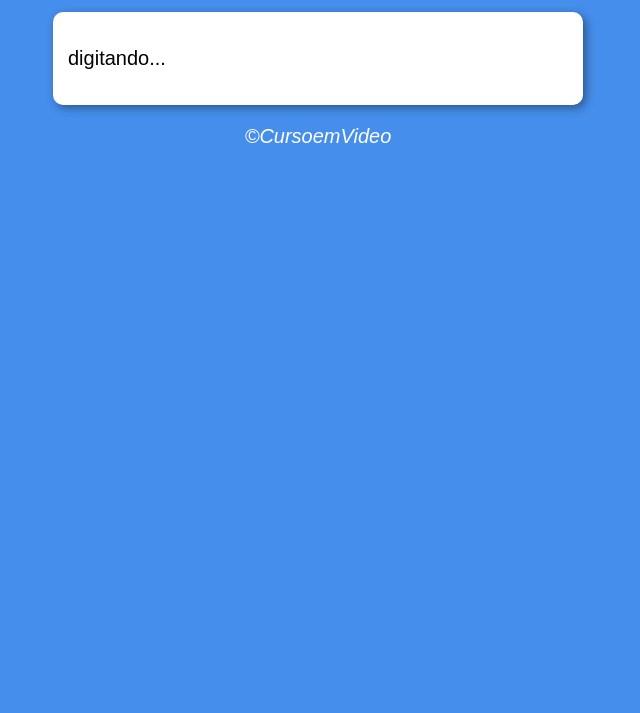
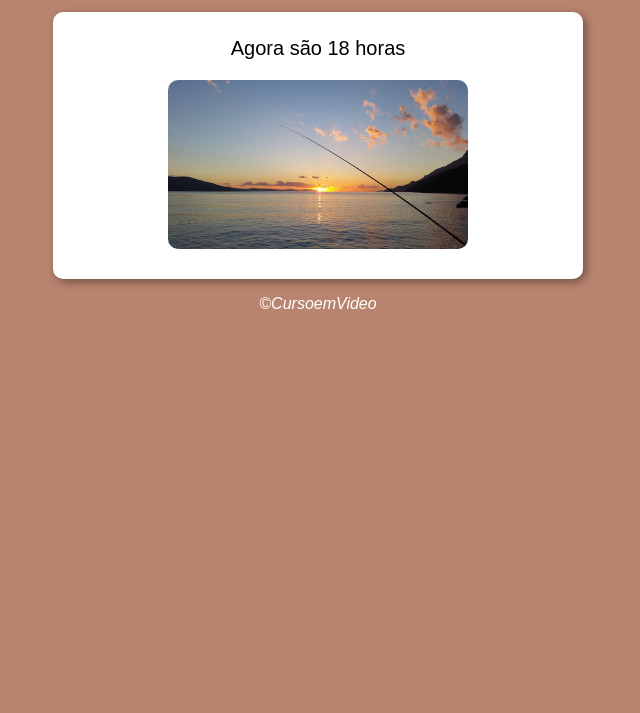
Before and after one commit to Daniel-Moreira26/JavaScript, a plain HTML site: page curso.js/ex009/ex009.html in a window 1280 px wide. Shown: the part 87-800 px from the top of the page, without its empty margins (322-962 px from the left). Drawn offline with Linux system fonts and the light colour scheme; files that its build step writes are made by us from their sources.

Commit message:
atualizei meu exercicios

```diff
--- a/curso.js/ex009/estilo/style.css
+++ b/curso.js/ex009/estilo/style.css
@@ -6,6 +6,15 @@ body{
 header {
     text-align: center;
     color: white;
+}
+
+div {
+    text-align: center;
+    padding: 10px;
+}
+
+div > img#imagem {
+    border-radius: 10px;
 }
 
 section {
@@ -21,4 +30,5 @@ footer {
     text-align: center;
     color: white;
     font-style: italic;
+    font-size: 16px;
 }
--- a/curso.js/ex009/ex009.html
+++ b/curso.js/ex009/ex009.html
@@ -5,14 +5,22 @@
     <meta http-equiv="X-UA-Compatible" content="IE=edge">
     <meta name="viewport" content="width=device-width, initial-scale=1.0">
     <title>Modelo de Exercicio</title>
-    <link rel="stylesheet" href="style.css">
+    <link rel="stylesheet" href="estilo/style.css">
 </head>
-<body>
+<body onload="carregar()">
     <header>
         <h1>Titulo</h1>
     </header>
     <section>
-    <p>digitando...</p>
+
+        <div id="msg">
+            aqui vai aparecer a mensagem
+        </div>
+
+        <div id="foto">
+            <img id="imagem" src="manha-300.jpg" alt="manha">
+        </div>
+
     </section>
     <footer>
         <p>&copy;CursoemVideo</p>
--- a/curso.js/ex009/script.js
+++ b/curso.js/ex009/script.js
@@ -0,0 +1,26 @@
+function carregar() {
+    var msg = document.getElementById('msg')
+    var img = document.getElementById('imagem')
+
+    var data = new Date()
+    var hora = data.getHours()
+
+    msg.innerHTML = `Agora são ${hora} horas`
+
+    if (hora >= 0 && hora < 12) {
+       // msg.innerHTML = `Bom Dia!`
+        img.src = 'manha-300.jpg'
+        document.body.style.background = '#e2cd9f'
+
+    } else if (hora >= 12 && hora <= 18 ) {
+        //msg.innerHTML = `Boa Tarde!`
+        img.src = 'tarde-300.jpg'
+        document.body.style.background = '#b9846f'
+
+    } else {
+       // msg.innerHTML = `Boa Noite!`
+        img.src = 'noite-300.jpg'
+        document.body.style.background = '#515154'
+    }
+
+}
```
Also changed, not shown: curso.js/ex009/manha-300.jpg (renamed from curso.js/ex009/estilo/manha-300.jpg), curso.js/ex009/noite-300.jpg (renamed from curso.js/ex009/estilo/noite-300.jpg), curso.js/ex009/tarde-300.jpg (renamed from curso.js/ex009/estilo/tarde-300.jpg).
